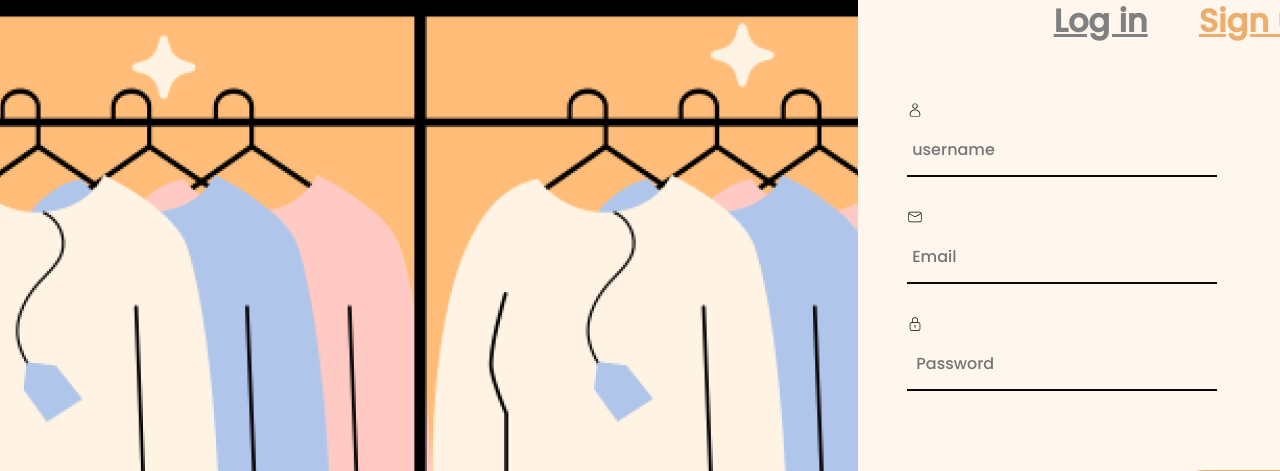
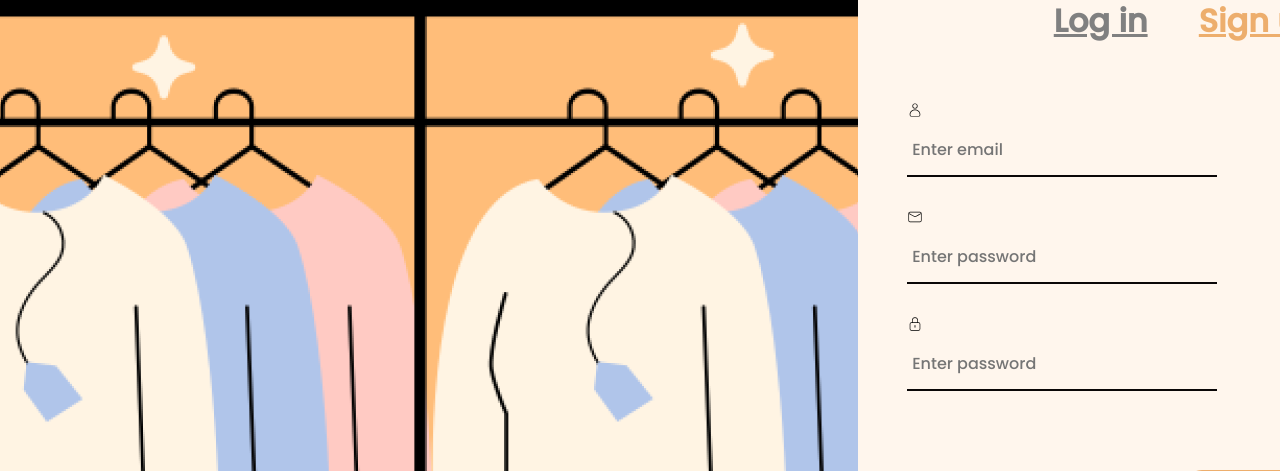
Before and after one commit to Shaunnaa/ShoppingWebApp, a React (Create React App) app in the folder Front-end/shoppingwebapp/: page /Signin in a window 1280 px wide. Shown: the part 323-794 px from the top of the page. Built offline with nearby package versions, Linux system fonts and the light colour scheme; no server answers.

Commit message:
not logout button!!!

```diff
--- a/Front-end/shoppingwebapp/src/App.js
+++ b/Front-end/shoppingwebapp/src/App.js
@@ -1,23 +1,65 @@
-
+import React, { useContext, useEffect, useState } from "react";
 import './App.css';
-import { BrowserRouter as Router,Route, Switch} from 'react-router-dom';
-import Home from './Pages/Cart.js/Home';
+import { BrowserRouter as Router,Route, Switch, Redirect} from 'react-router-dom';
+import Signin from './Pages/Cart.js/Signin';
 import All from './All';
 import './login.css';
 import {Login} from './Login';
 import Forget from './Forget';
 import Cart from './cart';
+import { UserContext } from './context/UserContext';
+
 function App() {
+  const [message, setMessage] = useState("");
+  const [token] = useContext(UserContext);
+
+  const getWelcomeMessage = async() =>{
+    const requestOption = {
+      method: "GET",
+      headers: {
+        "Content-Type": "application/json"
+      },
+    };
+    const response = await fetch("/login_register/api", requestOption);
+    const data = await response.json();
+
+    if (!response.ok){
+      console.log("something messed up");
+    } else {
+      setMessage(data.message);
+    }
+  };
+
+  useEffect(() => {
+    getWelcomeMessage();
+  },[])
+
   return (
 
     <Router>
       <div className="content">
         <Switch>
           <Route exact path="/Login">
-            <Login></Login>
+            {/* <Login></Login> */}
+            {
+              !token ? (
+                <Login></Login>
+              ) : (
+                <Redirect to="/" />
+                // <All></All>
+              )
+        }
           </Route>
           <Route exact path="/Signin">
-            <Home/>
+            {/* <Signin/> */}
+            {
+              !token ? (
+                <Signin />
+              ) : (
+                <Redirect to="/" />
+                // <All></All>
+              )
+        }
           </Route>
           <Route exact path="/Forget">
             <Forget/>
@@ -28,8 +70,8 @@ function App() {
           <Route exact path="/">
             <All></All>
           </Route>
+        </Switch>
 
-        </Switch>
       </div>
     </Router>
 
--- a/Front-end/shoppingwebapp/src/Login.jsx
+++ b/Front-end/shoppingwebapp/src/Login.jsx
@@ -1,34 +1,60 @@
-import React,{ useState} from "react";
+import React, { useState, useContext } from "react";
 import img1 from './img/shop_1.png';
 import img2 from './img/user_1.png';
 import img3 from './img/pass_1.png';
 import { Link } from "react-router-dom/cjs/react-router-dom.min";
+import ErrorMessage from './components/ErrorMessage'
+import { UserContext } from "./context/UserContext"
 
 export const Login = (props) =>{
-    const [email,setEmail]=useState ('');
-    const [pass,setPass]=useState('');
-    const [popup,Showpopup] = useState('hide');
+    const [email, setEmail] = useState("");
+  const [password, setPassword] = useState("");
+  const [errorMessage, setErrorMessage] = useState("");
+  const [, setToken] = useContext(UserContext);
 
-    const handleSubmit =(e) =>{
-        e.preventDefault();
-        console.log(email);
+  const submitLogin = async () => {
+    const requestOptions = {
+      method: "POST",
+      headers: { "Content-Type": "application/x-www-form-urlencoded" },
+      body: JSON.stringify(
+        `grant_type=&username=${email}&password=${password}&scope=&client_id=&client_secret=`
+      ),
+    };
+
+    const response = await fetch("/login_register/api/token", requestOptions);
+    const data = await response.json();
+
+    if (!response.ok) {
+      setErrorMessage(data.detail);
+    } else {
+      setToken(data.access_token);
     }
+  };
+
+  const handleSubmit = (e) => {
+    e.preventDefault();
+    submitLogin();
+  };
+
     return(
 
         <div className="form-container">
+                 <form className="box" onSubmit={handleSubmit}>
 
             <button className="button-signup"><Link to="/Signin"style={{
                     color: "#B5B5B5" }}>Sign up</Link> </button>
             <button className="button-login">Login</button>
-        <form className="Login-email" onSubmit={handleSubmit}>
+        <div className="Login-email">
+        {/* <form className="Login-email" onSubmit={handleSubmit}> */}
             <input value={email} onChange={(e) => setEmail(e.target.value)} type="email" required placeholder=" Username/Email       " id="email" name="email"/>
-        </form>
-
-
-        <form className="Login-pass" onSubmit={handleSubmit}>
-            <input value={pass} onChange={(e) => setPass(e.target.value)} type="password" required placeholder=" Password              " id="password" name="password"/>
-
-        </form>
+        {/* </form> */}
+        </div>
+        <div className="Login-pass">
+        {/* <form className="Login-pass" onSubmit={handleSubmit}> */}
+            <input value={password} onChange={(e) => setPassword(e.target.value)} type="password" required placeholder=" Password              " id="password" name="password"/>
+        </div>
+        {/* </form> */}
+             <ErrorMessage message={errorMessage} />
 
             <button className="button-login-down" type="submit">Login</button>
 
@@ -37,6 +63,7 @@ export const Login = (props) =>{
             <img className="shop1" src={img1} alt="shop1"></img>
             <img className="user1" src={img2} alt="user1"></img>
             <img className="pass1" src={img3} alt="pass1"></img>
+            </form>
         </div>
     )
 }
--- a/Front-end/shoppingwebapp/src/Pages/Cart.js/Home.js
+++ /dev/null
@@ -1,72 +0,0 @@
-import { useState } from 'react';
-
-import { CiUser } from "react-icons/ci";
-import { CiLock } from "react-icons/ci";
-import { CiMail } from "react-icons/ci";
-import './Home.css';
-import { Link } from 'react-router-dom/cjs/react-router-dom.min';
-import img1 from '../../Image/shop.png';
-import { placeholder } from '@babel/types';
-import { CiMenuBurger } from "react-icons/ci";
-import { GrDown } from "react-icons/gr";
-import { BiHomeHeart } from "react-icons/bi";
-import { RiArchiveLine } from "react-icons/ri";
-import { RiHeart3Line } from "react-icons/ri";
-import { RiTeamLine } from "react-icons/ri";
-function App() {
-  const [title, setTitle] = useState('username');
-  const [mail, setMail] = useState('Email');
-  const [click, setClick] = useState(false);
-  const handleClick=()=> setClick(!click);
-  const closeMenu = () => setClick(false);
-  return (
-    <section>
-      <div className="Form-box">
-      <div className="Formvalue">
-        <form action="">
-        <div className="tag">
-          <div className="login"><button><Link to="/Login" style={{
-                    color: "grey" }}>Log in</Link></button></div>
-          <div className="signup"><button><Link to="/Signin"></Link>Sign up</button></div>
-        </div>
-        <div className="image">
-        <img className="home" src={img1}></img>
-        </div>
-        <div className="group1">
-          <div className="username">
-          <CiUser/>
-          <input type="username" required  placeholder={title} onChange={(e)=> setTitle(e.target.value)} ></input>
-
-        </div>
-        <div className="username">
-           <CiMail/>
-          <input type="email" required  placeholder={mail} onChange={(e)=> setMail(e.target.value)} ></input>
-
-        </div>
-        <div className="username">
-          <CiLock></CiLock>
-          <input type="password" required placeholder=" Password" ></input>
-
-        </div>
-        <button className="butt" type="submit">
-            <Link to="/" style={{
-                    color: "white" }}>Sign up</Link>
-            </button>
-
-      </div>
-      <div className="menu" onClick={handleClick}>
-        {click ? (<CiMenuBurger></CiMenuBurger>) : (<GrDown></GrDown>)}
-      </div>
-
-      </form>
-        </div>
-    </div>
-    </section>
-
-  );
-}
-
-
-
-
-export default App;
--- /dev/null
+++ b/Front-end/shoppingwebapp/src/Pages/Cart.js/Signin.jsx
@@ -0,0 +1,128 @@
+import React, { useContext, useState } from "react";
+
+import { CiUser } from "react-icons/ci";
+import { CiLock } from "react-icons/ci";
+import { CiMail } from "react-icons/ci";
+import './Home.css';
+import { Link } from 'react-router-dom/cjs/react-router-dom.min';
+import img1 from '../../Image/shop.png';
+import { placeholder } from '@babel/types';
+import { CiMenuBurger } from "react-icons/ci";
+import { GrDown } from "react-icons/gr";
+import { BiHomeHeart } from "react-icons/bi";
+import { RiArchiveLine } from "react-icons/ri";
+import { RiHeart3Line } from "react-icons/ri";
+import { RiTeamLine } from "react-icons/ri";
+import { UserContext } from "../../context/UserContext";
+import ErrorMessage from "../../components/ErrorMessage";
+
+function App() {
+  const [email, setEmail] = useState("");
+  const [password, setPassword] = useState("");
+  const [confirmationPassword, setConfirmationPassword] = useState("");
+  const [errorMessage, setErrorMessage] = useState("");
+  const [, setToken] = useContext(UserContext);
+
+  const [click, setClick] = useState(false);
+  const handleClick=()=> setClick(!click);
+  const closeMenu = () => setClick(false);
+  const submitRegistration = async () => {
+    const requestOptions = {
+      method: "POST",
+      headers: { "Content-Type": "application/json" },
+      body: JSON.stringify({ email: email, hashed_password: password }),
+    };
+
+    const response = await fetch("/login_register/api/users", requestOptions);
+    const data = await response.json();
+
+    if (!response.ok) {
+      setErrorMessage(data.detail);
+    } else {
+      setToken(data.access_token);
+    }
+  };
+
+  const handleSubmit = (e) => {
+    e.preventDefault();
+    if (password === confirmationPassword && password.length > 5) {
+      submitRegistration();
+    } else {
+      setErrorMessage(
+        "Ensure that the passwords match and greater than 5 characters"
+      );
+    }
+  };
+  return (
+    <section>
+      <div className="Form-box">
+      <div className="Formvalue">
+        <form action="">
+        <div className="tag">
+          <div className="login"><button><Link to="/Login" style={{
+                    color: "grey" }}>Log in</Link></button></div>
+          <div className="signup"><button><Link to="/Signin"></Link>Sign up</button></div>
+        </div>
+        <div className="image">
+        <img className="home" src={img1}></img>
+        </div>
+        <div className="group1">
+          <div className="username">
+          <CiUser/>
+          <input
+          type="email"
+          placeholder="Enter email"
+          value={email}
+          onChange={(e) => setEmail(e.target.value)}
+          className="input"
+          required
+          />
+
+        </div>
+        <div className="username">
+           <CiMail/>
+          <input
+            type="password"
+            placeholder="Enter password"
+            value={password}
+            onChange={(e) => setPassword(e.target.value)}
+            className="input"
+            required
+          />
+
+        </div>
+        <div className="username">
+          <CiLock></CiLock>
+          <input
+          type="password"
+          placeholder="Enter password"
+          value={confirmationPassword}
+          onChange={(e) => setConfirmationPassword(e.target.value)}
+          className="input"
+          required
+        />
+
+        </div>
+        <button className="butt" type="submit">
+            <Link to="/" style={{
+                    color: "white" }}>Sign up</Link>
+            </button>
+
+      </div>
+      <ErrorMessage message={errorMessage} />
+      <div className="menu" onClick={handleClick}>
+        {click ? (<CiMenuBurger></CiMenuBurger>) : (<GrDown></GrDown>)}
+      </div>
+
+      </form>
+        </div>
+    </div>
+    </section>
+
+  );
+}
+
+
+
+
+export default App;
--- a/Front-end/shoppingwebapp/src/index.js
+++ b/Front-end/shoppingwebapp/src/index.js
@@ -3,11 +3,13 @@ import ReactDOM from 'react-dom/client';
 import './index.css';
 import App from './App';
 //import reportWebVitals from './reportWebVitals';
-
+import { UserProvider } from './context/UserContext';
 const root = ReactDOM.createRoot(document.getElementById('root'));
 root.render(
   <React.StrictMode>
+    <UserProvider>
     <App />
+    </UserProvider>,
   </React.StrictMode>
 );
 
```
